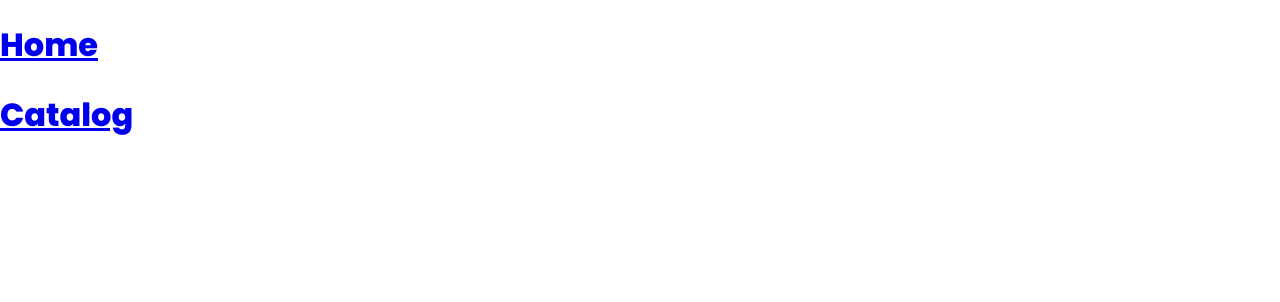
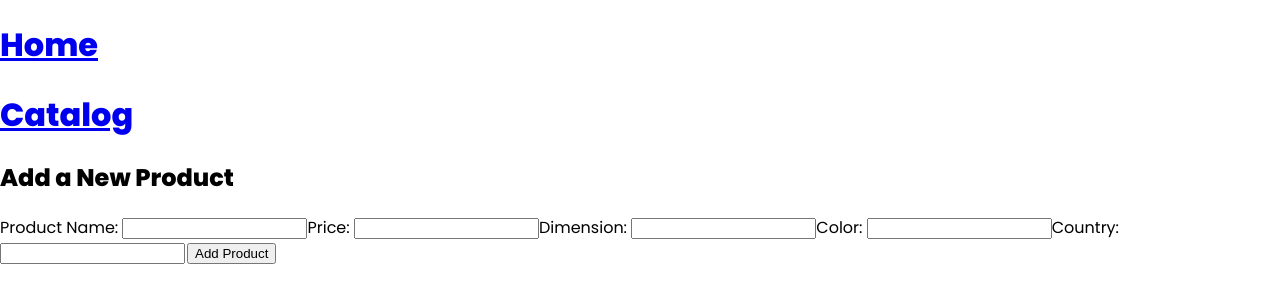
Before and after one commit to thewarriormonkk/Apptware-Fullstack, a React (Vite) app in the folder client/: page /create in a window 1280 px wide. Before the commit this address had no page. Shown: the top 302 px of the page. Built offline with nearby package versions, Linux system fonts and the light colour scheme; no server answers.

Commit message:
feat(products): allow users to create a new workout from the catalog page

```diff
--- a/client/src/App.jsx
+++ b/client/src/App.jsx
@@ -2,6 +2,7 @@ import { Routes, Route } from 'react-router-dom';
 import Home from './pages/Home';
 import Catalog from './pages/Catalog';
 import Navbar from './components/Navbar';
+import AddProduct from './components/AddProduct';
 
 function App() {
 
@@ -12,6 +13,7 @@ function App() {
         <Routes>
           <Route path='/' element={<Home />} />
           <Route path='/catalog' element={<Catalog />} />
+          <Route path='create' element={<AddProduct />} />
         </Routes>
       </div>
     </div>
--- /dev/null
+++ b/client/src/components/AddProduct.jsx
@@ -0,0 +1,81 @@
+import { useState } from 'react';
+import { useNavigate } from 'react-router-dom';
+
+const AddProduct = () => {
+    const [productName, setProductName] = useState('');
+    const [price, setPrice] = useState('');
+    const [color, setColor] = useState('');
+    const [dimension, setDimension] = useState('');
+    const [countryOfOrigin, setCountryOfOrigin] = useState('');
+
+    const navigate = useNavigate();
+
+
+    const API_URL = import.meta.env.VITE_API_URL;
+
+    const handleSubmit = async (e) => {
+        e.preventDefault();
+
+        const payload = { productName, price, color, dimension, countryOfOrigin };
+        const headers = {'Content-Type': 'application/json'};
+        const response = await fetch(API_URL, {
+            method: 'POST',
+            headers,
+            body: JSON.stringify(payload)
+        });
+
+        const data = await response.json();
+        if (response.ok) {
+            setProductName('');
+            setPrice('');
+            setColor('');
+            setDimension('');
+            setCountryOfOrigin('');
+            console.log('New Product Added:', data);
+            navigate('/catalog');
+
+        }
+    }
+
+    return (
+        <form className="create" onSubmit={handleSubmit}>
+            <h2>Add a New Product</h2>
+
+            <label>Product Name: </label>
+            <input
+                type="text"
+                onChange={(e) => setProductName(e.target.value)}
+                value={productName}
+            />
+            <label>Price: </label>
+            <input
+                type="text"
+                onChange={(e) => setPrice(e.target.value)}
+                value={price}
+            />
+            <label>Dimension: </label>
+            <input
+                type="text"
+                onChange={(e) => setDimension(e.target.value)}
+                value={dimension}
+            />
+
+            <label>Color: </label>
+            <input
+                type="text"
+                onChange={(e) => setColor(e.target.value)}
+                value={color}
+            />
+
+            <label>Country: </label>
+            <input
+                type="text"
+                onChange={(e) => setCountryOfOrigin(e.target.value)}
+                value={countryOfOrigin}
+            />
+            <button>Add Product</button>
+        </form>
+    );
+}
+
+export default AddProduct;
--- a/client/src/components/ProductDetails.jsx
+++ b/client/src/components/ProductDetails.jsx
@@ -1,19 +1,7 @@
 const ProductDetails = ({ product }) => {
     return (
-        <div className="details">
-            <table>
-                    <thead>
-                        <tr>
-                            <th>Product Name</th>
-                            <th>Color</th>
-                            <th>Dimension</th>
-                            <th>Price</th>
-                            <th>Country</th>
-                            <th>Actions</th>
-                        </tr>
-                    </thead>
             <tbody>
-                        <tr>
+                <tr >
                     <td>{product.productName}</td>
                     <td>{product.color}</td>
                     <td>{product.dimension}</td>
@@ -25,8 +13,6 @@ const ProductDetails = ({ product }) => {
                     </td>
                 </tr>
             </tbody>
-                </table>
-        </div>
     );
 }
 
--- a/client/src/components/ProductTable.jsx
+++ b/client/src/components/ProductTable.jsx
@@ -20,9 +20,21 @@ const ProductTable = () => {
 
     return (
         <div className="product-table">
-            {products && products.map((product) => (
-                <ProductDetails key={product._id} product={product} />
-            ))}
+            <table>
+                <thead>
+                    <tr>
+                        <th>Product Name</th>
+                        <th>Color</th>
+                        <th>Dimension</th>
+                        <th>Price</th>
+                        <th>Country</th>
+                        <th>Actions</th>
+                    </tr>
+                </thead>
+                    {products && products.map((product) => (
+                        <ProductDetails key={product._id} product={product} />
+                    ))}
+            </table>
         </div>
     );
 }
--- a/client/src/pages/Catalog.jsx
+++ b/client/src/pages/Catalog.jsx
@@ -1,9 +1,18 @@
+import { useNavigate } from 'react-router-dom';
 import ProductTable from "../components/ProductTable";
 
 const Catalog = () => {
+    const navigate = useNavigate();
+
+    function addProduct() {
+        console.log('clicked');
+        navigate('/create');
+    }
+
     return (
         <div className="catalog">
             <h2>Catalog</h2>
+            <button onClick={addProduct}>Create</button>
             <ProductTable />
         </div>
     );
```
Lines whose indentation alone changed are shown as unchanged.
